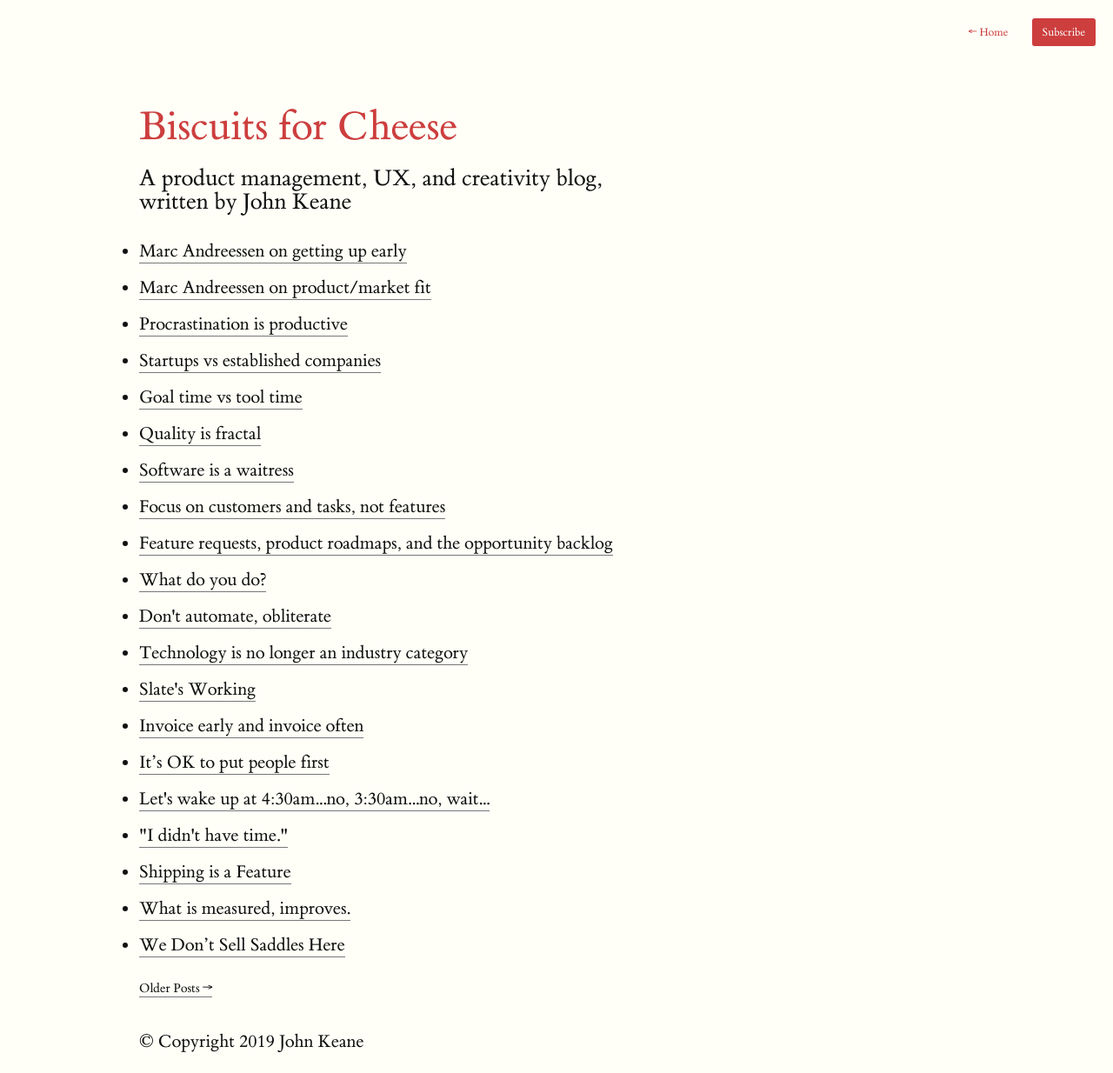
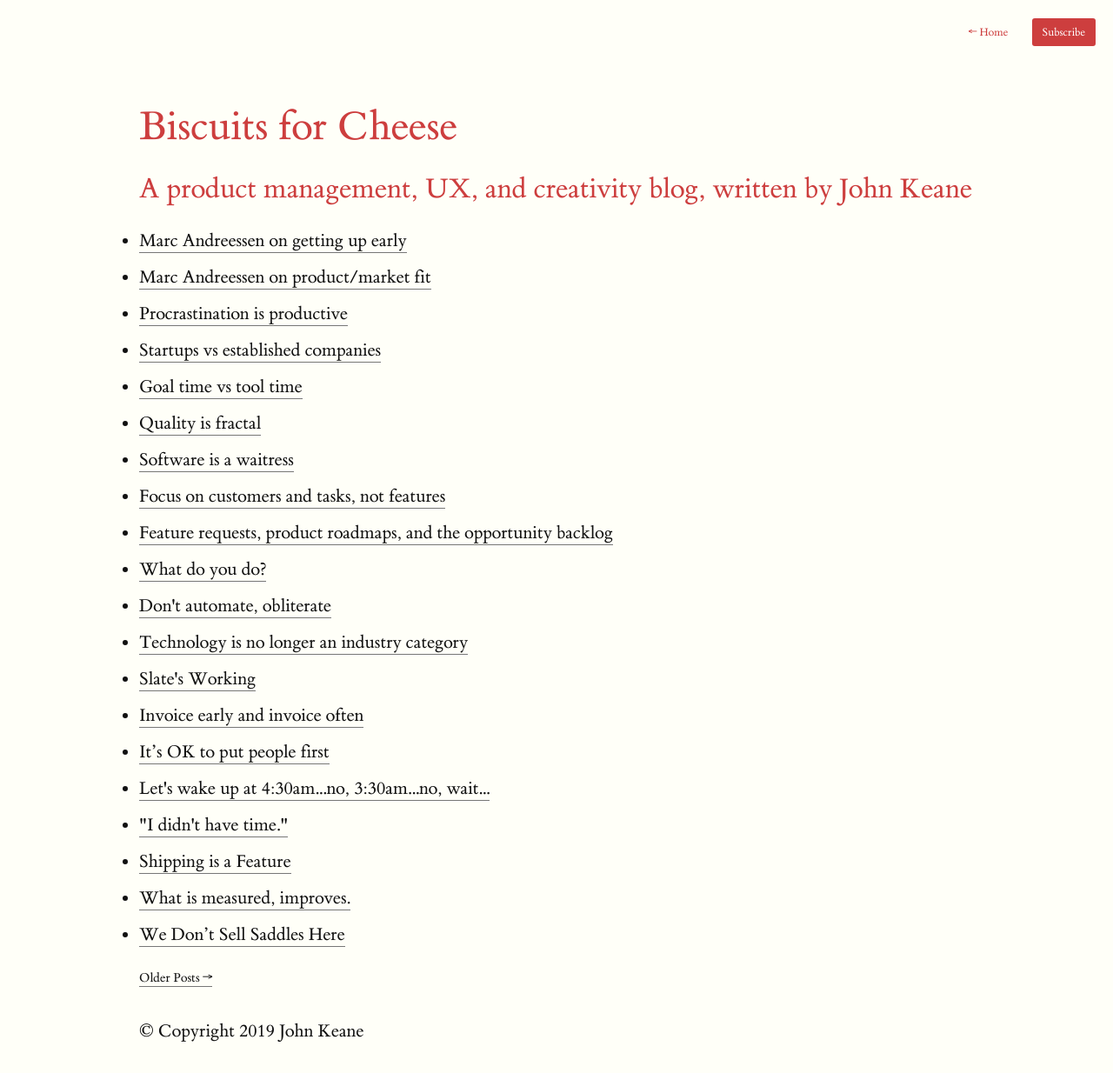
Before and after one commit to pjohnkeane/pjohnkeane.github.io, a Jekyll site: the page built from index.html, in a window 1280 px wide. Shown: the whole page at 87% size. Built offline with Jekyll 4.4.1, drawn with Linux system fonts in a browser that asks for light colours; nearby versions of some CDN libraries; the list of posts is cut into pages by our own code.

Commit message:
Make subtitle on index.html an h2 instead of a p

```diff
--- a/index.html
+++ b/index.html
@@ -4,6 +4,6 @@ layout: default
 ---
 
 <h1> {{ site.name }} </h1>
-<p class="subtitle"> {{ site.description }} </p>
+<h2 class="subtitle"> {{ site.description }} </h2>
 
 {% include post-list.html %}
```
